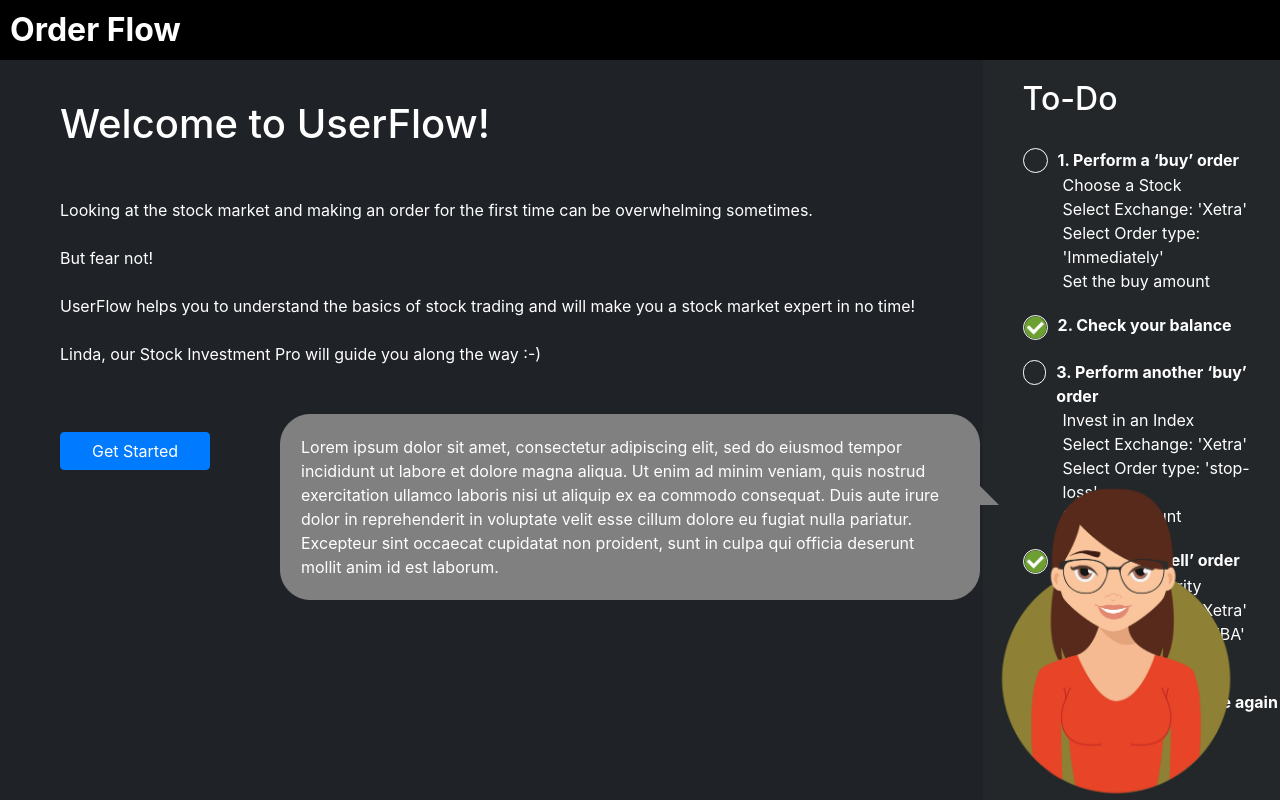
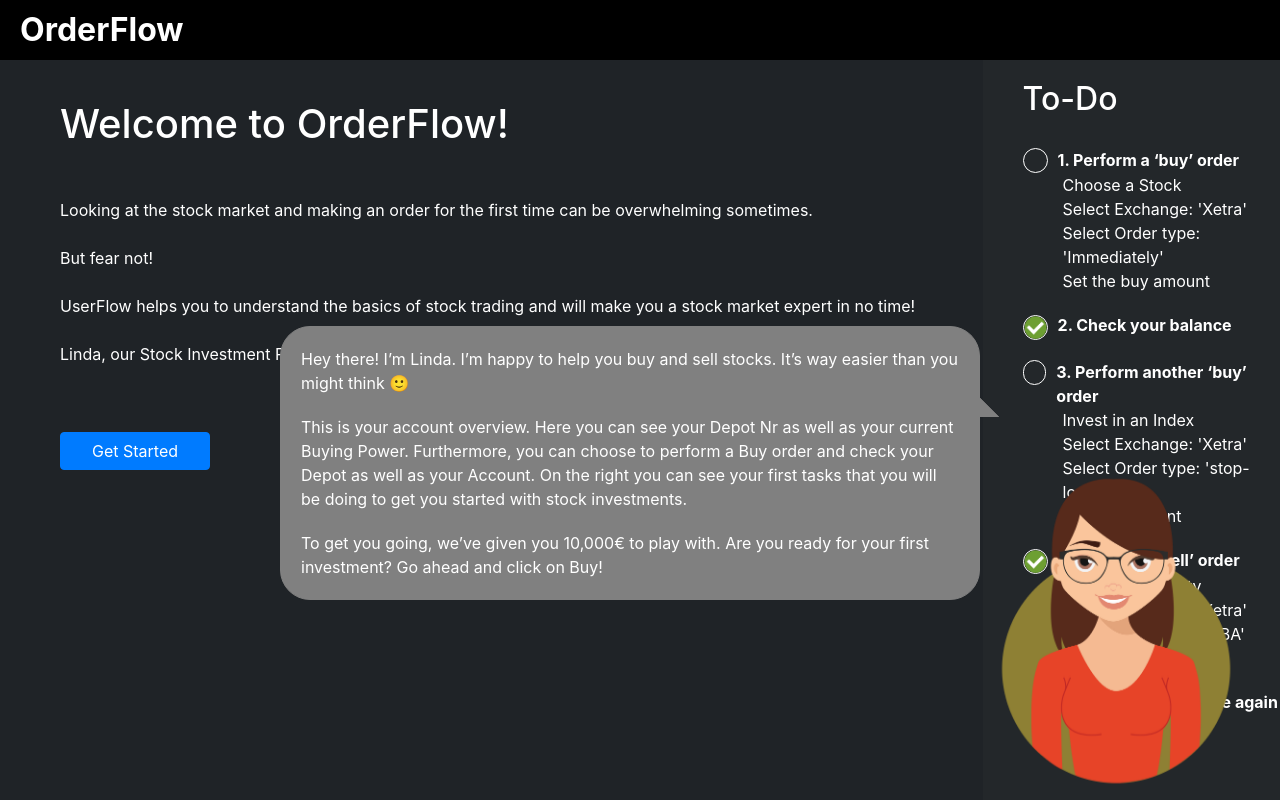
Before and after one commit to CBS-EBUSS-Group/order-flow, a React (Create React App) app: page /welcome in a window 1280 px wide. Built offline with nearby package versions, Linux system fonts and the light colour scheme.

Commit message:
chatbot v1

```diff
--- a/package.json
+++ b/package.json
@@ -13,7 +13,8 @@
     "react-dom": "^17.0.1",
     "react-redux": "^7.1.3",
     "react-router-dom": "^5.2.0",
-    "react-scripts": "4.0.0"
+    "react-scripts": "4.0.0",
+    "react-use": "^15.3.4"
   },
   "scripts": {
     "start": "react-scripts start",
--- a/src/App.js
+++ b/src/App.js
@@ -1,4 +1,5 @@
 import React from "react";
+import { useSelector } from "react-redux";
 import { BrowserRouter as Router, Switch, Route } from "react-router-dom";
 import NavBar from "./components/navBar";
 import TaskBar from "./components/taskBar";
@@ -14,6 +15,7 @@ import ChatBot from "./components/chatbot";
 import styles from "./App.module.css";
 
 function App() {
+  const { visible, dialogue } = useSelector((state) => state.bot);
   return (
     <Router>
       <div className={styles.app}>
@@ -31,7 +33,7 @@ function App() {
           </Switch>
           <TaskBar />
         </div>
-        <ChatBot />
+        {visible && <ChatBot dialogue={dialogue} />}
       </div>
     </Router>
   );
--- a/src/components/chatbot/ChatBot.js
+++ b/src/components/chatbot/ChatBot.js
@@ -1,17 +1,41 @@
-import React, { Fragment } from "react";
-import { useSelector } from "react-redux";
+import React, { Fragment, useEffect } from "react";
+import { useDispatch } from "react-redux";
+import { useRaf } from "react-use";
+import { setVisibility } from "./botSlice";
 import styles from "./ChatBot.module.css";
 
-const loremIpsum =
-  "Lorem ipsum dolor sit amet, consectetur adipiscing elit, sed do eiusmod tempor incididunt ut labore et dolore magna aliqua. Ut enim ad minim veniam, quis nostrud exercitation ullamco laboris nisi ut aliquip ex ea commodo consequat. Duis aute irure dolor in reprehenderit in voluptate velit esse cillum dolore eu fugiat nulla pariatur. Excepteur sint occaecat cupidatat non proident, sunt in culpa qui officia deserunt mollit anim id est laborum.";
+const START_POS = -290;
+const END_POS = 40;
 
-const ChatBot = () => {
+const ChatBot = ({ dialogue }) => {
+  const dispatch = useDispatch();
+  const progress = useRaf(800);
+  const offset = (START_POS + (END_POS - START_POS) * progress).toFixed();
+
+  const handleDismiss = () => {
+    dispatch(setVisibility({ visible: false }));
+  };
+
+  useEffect(() => {
+    console.log(progress);
+  }, [progress]);
+
   return (
     <Fragment>
-      <div className={styles.bubble}>
-        <p className={styles.dialogue}>{loremIpsum}</p>
-      </div>
-      <img src="linda.png" alt="linda" className={styles.image} />
+      {progress === 1 && (
+        <div className={styles.bubble} onClick={handleDismiss}>
+          {dialogue.map((text) => (
+            <p className={styles.dialogue}>{text}</p>
+          ))}
+        </div>
+      )}
+      <img
+        onClick={handleDismiss}
+        src="linda.png"
+        alt="linda"
+        className={styles.image}
+        style={{ right: offset + "px" }}
+      />
     </Fragment>
   );
 };
--- a/src/components/chatbot/ChatBot.module.css
+++ b/src/components/chatbot/ChatBot.module.css
@@ -1,9 +1,9 @@
 .image {
   position: fixed;
-  bottom: 0;
-  right: 40px;
+  bottom: 10px;
   width: 250px;
   z-index: 1;
+  cursor: pointer;
 }
 
 .bubble {
@@ -17,6 +17,7 @@
   border: 1px solid grey;
   border-radius: 30px;
   background-color: grey;
+  cursor: pointer;
 }
 
 .dialogue {
--- /dev/null
+++ b/src/components/chatbot/botSlice.js
@@ -0,0 +1,27 @@
+import { createSlice } from "@reduxjs/toolkit";
+
+const initialState = {
+  visible: true,
+  dialogue: [
+    "Hey there! I’m Linda. I’m happy to help you buy and sell stocks. It’s way easier than you might think 🙂",
+    "This is your account overview. Here you can see your Depot Nr as well as your current Buying Power. Furthermore, you can choose to perform a Buy order and check your Depot as well as your Account. On the right you can see your first tasks that you will be doing to get you started with stock investments.",
+    "To get you going, we’ve given you 10,000€ to play with. Are you ready for your first investment? Go ahead and click on Buy!",
+  ],
+};
+
+export const botSlice = createSlice({
+  name: "bot",
+  initialState: initialState,
+  reducers: {
+    setVisibility(state, action) {
+      state.visible = action.payload.visible;
+      if (action.payload.dialogue) {
+        state.dialogue = action.payload.dialogue;
+      }
+    },
+  },
+});
+
+export const { setVisibility } = botSlice.actions;
+
+export default botSlice.reducer;
--- a/src/components/home/Home.js
+++ b/src/components/home/Home.js
@@ -8,7 +8,7 @@ const Home = () => {
   return (
     <div className={`page ${styles.container}`}>
       <div className={styles.innerBox}>
-        <h1>Your Account Overview</h1>
+        <h1>Overview</h1>
         <p>
           <b>Depot Nr:</b> 12663390
         </p>
--- a/src/components/navBar/Navbar.js
+++ b/src/components/navBar/Navbar.js
@@ -6,7 +6,7 @@ const NavBar = () => {
   return (
     <div className={styles.nav}>
       <Link to="/" className={styles.title}>
-        Order Flow
+        OrderFlow
       </Link>
     </div>
   );
--- a/src/components/navBar/Navbar.module.css
+++ b/src/components/navBar/Navbar.module.css
@@ -9,7 +9,7 @@
 }
 
 .title {
-  margin: 0 0 0 10px;
+  margin: 0 0 0 20px;
   color: #ffffff;
   font-size: 2em;
   font-weight: bold;
--- a/src/components/welcome/Welcome.js
+++ b/src/components/welcome/Welcome.js
@@ -6,7 +6,7 @@ import { Button } from "react-bootstrap";
 const Home = () => {
   return (
     <div className={styles.home}>
-      <h1>Welcome to UserFlow!</h1>
+      <h1>Welcome to OrderFlow!</h1>
       <p>
         Looking at the stock market and making an order for the first time can
         be overwhelming sometimes.
@@ -19,7 +19,7 @@ const Home = () => {
         make you a stock market expert in no time!
         <br />
         <br />
-        Linda, our Stock Investment Pro will guide you along the way :-)
+        Linda, our Stock Investment Pro will guide you along the way 🙂
       </p>
       <Button className={styles.btn} variant="primary" href="/">
         Get Started
--- a/src/store/store.js
+++ b/src/store/store.js
@@ -4,6 +4,7 @@ import tasksReducer from "../components/taskBar/taskSlice";
 import accountReducer from "../components/account/accountSlice";
 import depotReducer from "../components/depot/depotSlice";
 import basketReducer from "./basketSlice";
+import botReducer from "../components/chatbot/botSlice";
 
 export default configureStore({
   reducer: {
@@ -12,5 +13,6 @@ export default configureStore({
     account: accountReducer,
     depot: depotReducer,
     basket: basketReducer,
+    bot: botReducer,
   },
 });
```
Also changed, not shown: 1 other file (tests, documents, lock files or other folders).
